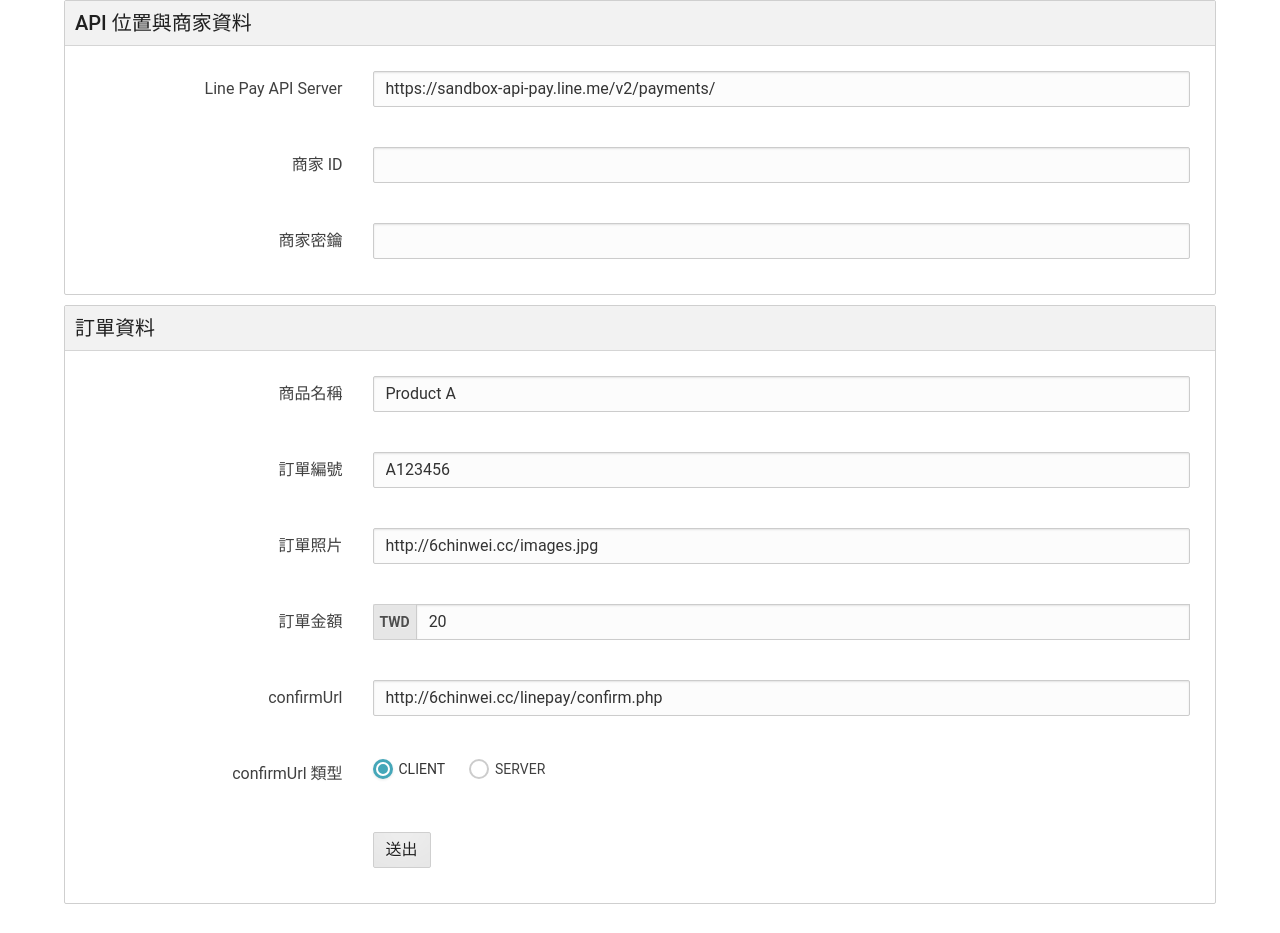
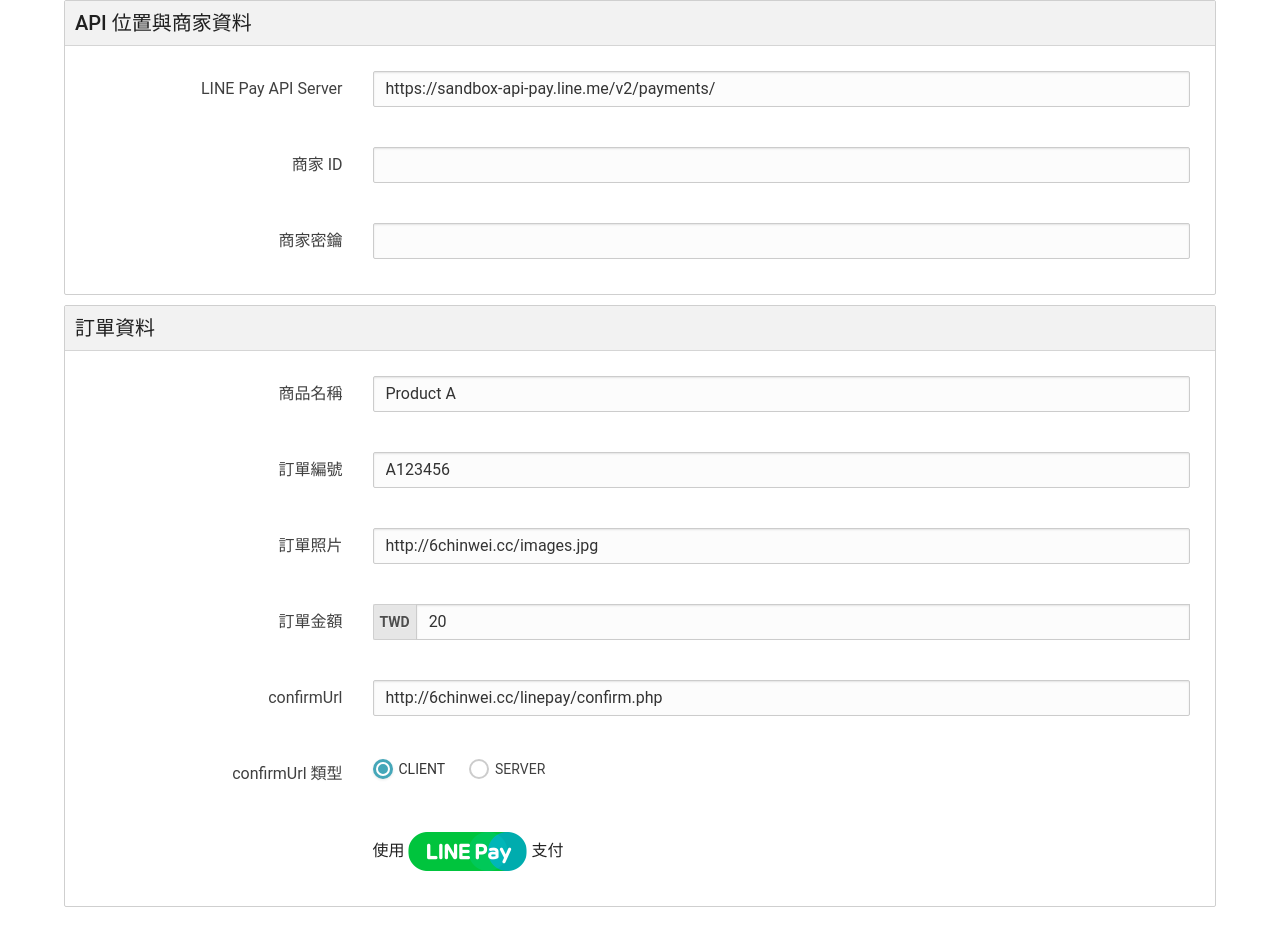
Before and after one commit to 6chinwei/LINE-Pay-PHP-Tutorial, a PHP site: page / in a window 1280 px wide. Shown: the part 144-1077 px from the top of the page. Before the commit the page ends 1048 px from the top, so only its background shows below. Run offline with PHP 8.4, Linux system fonts and the light colour scheme.

Commit message:
Change submit button to LINE Pay image

```diff
--- a/Example/index.php
+++ b/Example/index.php
@@ -1,7 +1,7 @@
 <html>
     <head>
         <meta charset="UTF-8">
-        <title>LinePay API - PHP Test Tool</title>
+        <title>LINE Pay API - PHP Test Tool</title>
         <link rel="stylesheet" href="./kule-lazy-full.3.0.1007beta.min.css" />
     </head>
     <body>
@@ -16,7 +16,7 @@
                     </div>
                     <div class="panel-box">
                         <div class="ctrl-grp columns-12">
-                            <label class="ctrl-label col-3">Line Pay API Server</label>
+                            <label class="ctrl-label col-3">LINE Pay API Server</label>
                             <div class="ctrls col-9">
                                 <input type="text" class="ctrl-input" name="apiEndpoint" value="https://sandbox-api-pay.line.me/v2/payments/">
                             </div>
@@ -91,7 +91,7 @@
                         </div>
                         <div class="ctrl-grp columns-12">
                             <div class="ctrls col-9 col-offset-3">
-                                <input type="submit" class="btn" value="送出">
+                                使用 <input type="image" src="./linepay_logo_119x39.png"> 支付
                             </div>
                         </div>
                     </div>
```
Also changed, not shown: Example/linepay_logo_119x39.png (added).
